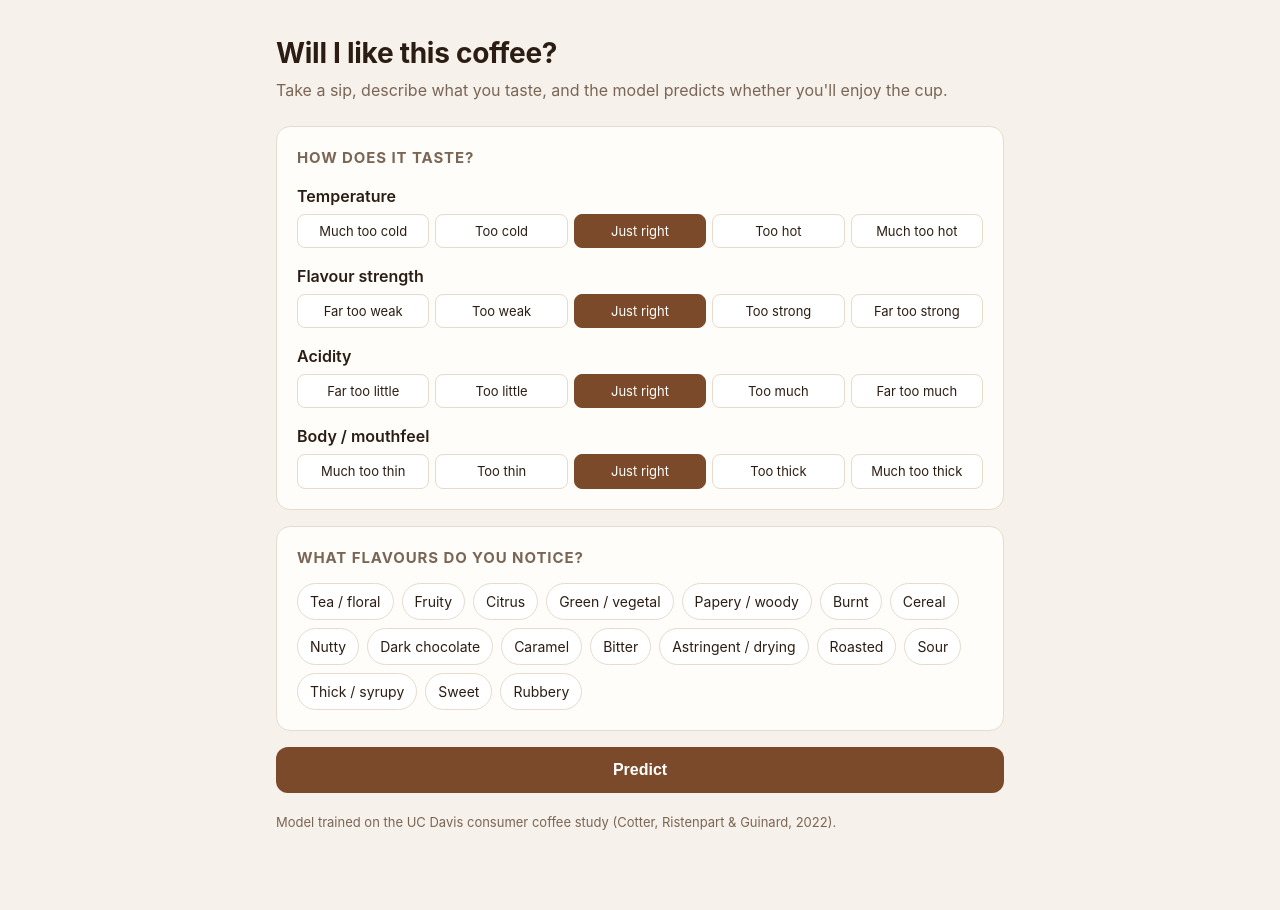
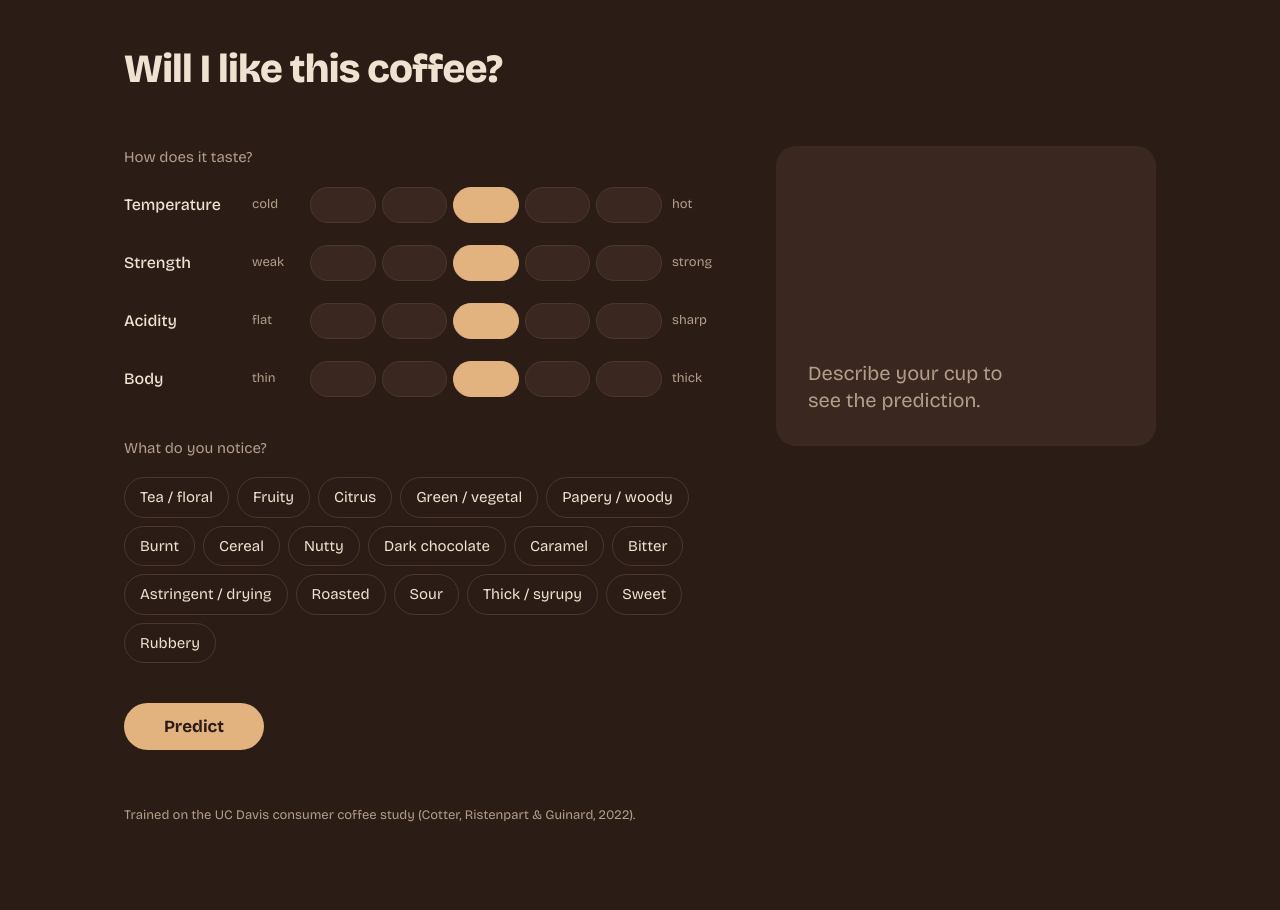
Before and after one commit to victorWI/Data-Engineering-Assingment-1, a Flask app: page / in a window 1280 px wide. After the commit the page ends 822 px from the top, so only its background shows below. Run offline with Flask 3, Linux system fonts and the light colour scheme.

Commit message:
UI redesign: dark-roast palette, compact tasting scales, large result

```diff
--- a/prediction-ui/app.py
+++ b/prediction-ui/app.py
@@ -9,11 +9,12 @@ from flask import Flask, render_template, request
 
 app = Flask(__name__)
 
+# key, label, the five answer options (used for screen readers), and the two end words shown on the scale
 JAR_QUESTIONS = [
-    ("temperature", "Temperature", ["Much too cold", "Too cold", "Just right", "Too hot", "Much too hot"]),
-    ("flavor_intensity", "Flavour strength", ["Far too weak", "Too weak", "Just right", "Too strong", "Far too strong"]),
-    ("acidity", "Acidity", ["Far too little", "Too little", "Just right", "Too much", "Far too much"]),
-    ("mouthfeel", "Body / mouthfeel", ["Much too thin", "Too thin", "Just right", "Too thick", "Much too thick"]),
+    ("temperature", "Temperature", ["Much too cold", "Too cold", "Just right", "Too hot", "Much too hot"], "cold", "hot"),
+    ("flavor_intensity", "Strength", ["Far too weak", "Too weak", "Just right", "Too strong", "Far too strong"], "weak", "strong"),
+    ("acidity", "Acidity", ["Far too little", "Too little", "Just right", "Too much", "Far too much"], "flat", "sharp"),
+    ("mouthfeel", "Body", ["Much too thin", "Too thin", "Just right", "Too thick", "Much too thick"], "thin", "thick"),
 ]
 FLAVOURS = [
     ("tea_floral", "Tea / floral"), ("fruit", "Fruity"), ("citrus", "Citrus"), ("green_veg", "Green / vegetal"),
@@ -40,7 +41,7 @@ def verdict_for(probability):
 
 
 def form_to_record(form):
-    record = {key: int(form.get(key, 3)) for key, _, _ in JAR_QUESTIONS}
+    record = {q[0]: int(form.get(q[0], 3)) for q in JAR_QUESTIONS}
     record.update({key: 1 if form.get(key) else 0 for key, _ in FLAVOURS})
     return record
 
--- a/prediction-ui/templates/index.html
+++ b/prediction-ui/templates/index.html
@@ -3,97 +3,187 @@
 <head>
   <meta charset="utf-8">
   <meta name="viewport" content="width=device-width, initial-scale=1">
+  <meta name="theme-color" content="#2b1d16">
   <title>Will I like this coffee?</title>
+  <link rel="preconnect" href="https://fonts.googleapis.com">
+  <link rel="preconnect" href="https://fonts.gstatic.com" crossorigin>
+  <link href="https://fonts.googleapis.com/css2?family=Bricolage+Grotesque:opsz,wght@12..96,400;12..96,500;12..96,700;12..96,800&display=swap" rel="stylesheet">
   <style>
-    :root { --bg:#f6f1ea; --card:#fffdf9; --ink:#2b1d14; --muted:#7a6656; --line:#e6dbcd;
-            --accent:#7b4a2a; --accent-soft:#f0e3d4; --good:#2f7d4f; --bad:#a3402f; }
-    * { box-sizing:border-box; }
-    body { margin:0; background:var(--bg); color:var(--ink);
-           font:16px/1.5 -apple-system, "Segoe UI", Roboto, Helvetica, Arial, sans-serif; }
-    main { max-width:760px; margin:0 auto; padding:32px 16px 64px; }
-    h1 { font-size:28px; margin:0 0 4px; letter-spacing:-0.01em; }
-    .lead { color:var(--muted); margin:0 0 24px; }
-    section { background:var(--card); border:1px solid var(--line); border-radius:14px; padding:20px; margin-bottom:16px; }
-    h2 { font-size:15px; text-transform:uppercase; letter-spacing:.06em; color:var(--muted); margin:0 0 14px; }
-    .q { margin-bottom:16px; } .q:last-child { margin-bottom:0; }
-    .q-label { font-weight:600; margin-bottom:6px; }
-    .scale { display:grid; grid-template-columns:repeat(5,1fr); gap:6px; }
-    .scale input, .chips input { position:absolute; opacity:0; pointer-events:none; }
-    .scale label { display:block; text-align:center; font-size:13px; padding:8px 4px; border:1px solid var(--line);
-                   border-radius:8px; cursor:pointer; background:#fff; line-height:1.25; }
-    .scale input:checked + label { background:var(--accent); border-color:var(--accent); color:#fff; }
-    .scale input:focus-visible + label, .chips input:focus-visible + label { outline:2px solid var(--accent); outline-offset:2px; }
-    .chips { display:flex; flex-wrap:wrap; gap:8px; }
-    .chips label { padding:7px 12px; border:1px solid var(--line); border-radius:999px; cursor:pointer; background:#fff; font-size:14px; }
-    .chips input:checked + label { background:var(--accent-soft); border-color:var(--accent); color:var(--accent); font-weight:600; }
-    button { width:100%; padding:14px; font-size:16px; font-weight:600; border:0; border-radius:12px;
-             background:var(--accent); color:#fff; cursor:pointer; }
-    button:hover { filter:brightness(1.08); }
-    .result { text-align:center; padding:28px 20px; }
-    .verdict { font-size:26px; font-weight:700; margin:0 0 4px; }
-    .verdict.good { color:var(--good); } .verdict.bad { color:var(--bad); } .verdict.unsure { color:var(--accent); }
-    .meter { height:10px; background:var(--line); border-radius:999px; overflow:hidden; margin:14px auto 6px; max-width:360px; }
-    .meter span { display:block; height:100%; background:var(--accent); }
-    .small { color:var(--muted); font-size:13px; }
-    .error { color:var(--bad); }
-    @media (max-width:520px) { .scale { grid-template-columns:1fr; } .scale label { text-align:left; } }
+    /* Dark-roast palette: one surface family, crema-coloured text, one caramel accent.
+       Shapes: panels 20px, everything interactive is a full pill. */
+    :root {
+      --roast: #2b1d16;     /* page */
+      --bean: #3a2820;      /* raised surface */
+      --grind: #4d372c;     /* lines, idle controls */
+      --crema: #efe2d0;     /* text */
+      --husk: #b39d8a;      /* secondary text */
+      --caramel: #e2b27f;   /* the one accent */
+      --font: "Bricolage Grotesque", ui-sans-serif, system-ui, sans-serif;
+    }
+    * { box-sizing: border-box; }
+    html { -webkit-text-size-adjust: 100%; }
+    body {
+      margin: 0; min-height: 100dvh; background: var(--roast); color: var(--crema);
+      font: 400 16px/1.5 var(--font); font-optical-sizing: auto;
+    }
+    .page {
+      max-width: 1080px; margin: 0 auto; padding: 48px 24px 64px;
+      display: grid; grid-template-columns: minmax(0, 1fr) 380px; gap: 56px; align-items: start;
+    }
+    h1 { grid-column: 1 / -1; margin: 0; font-size: clamp(28px, 4vw, 40px); font-weight: 800;
+         line-height: 1.05; letter-spacing: -0.02em; }
+
+    /* ---------- form ---------- */
+    form { display: grid; gap: 40px; }
+    fieldset { border: 0; margin: 0; padding: 0; min-width: 0; }
+    legend { padding: 0; margin-bottom: 18px; color: var(--husk); font-size: 15px; }
+
+    .scales { display: grid; gap: 22px; }
+    .scale { display: grid; grid-template-columns: 112px 1fr; align-items: center; gap: 16px; }
+    .scale-name { font-weight: 500; }
+    .steps { display: grid; grid-template-columns: 52px repeat(5, 1fr) 52px; align-items: center; gap: 6px; }
+    .end { color: var(--husk); font-size: 13px; }
+    .end:last-child { padding-left: 4px; }
+    .step { position: relative; display: block; height: 36px; }
+    .step input { position: absolute; inset: 0; opacity: 0; margin: 0; cursor: pointer; }
+    .step span {
+      display: block; height: 100%; border-radius: 999px; background: var(--bean);
+      border: 1px solid var(--grind); transition: background .15s ease, border-color .15s ease;
+    }
+    .step.mid span { border-color: var(--husk); }       /* "just right" is marked by its outline */
+    .step input:hover + span { border-color: var(--caramel); }
+    .step input:checked + span { background: var(--caramel); border-color: var(--caramel); }
+    .step input:focus-visible + span { outline: 2px solid var(--crema); outline-offset: 3px; }
+
+    .notes { display: flex; flex-wrap: wrap; gap: 8px; }
+    .note { position: relative; }
+    .note input { position: absolute; opacity: 0; inset: 0; margin: 0; cursor: pointer; }
+    .note span {
+      display: inline-block; padding: 8px 15px; border-radius: 999px; border: 1px solid var(--grind);
+      font-size: 15px; transition: background .15s ease, color .15s ease, border-color .15s ease;
+    }
+    .note input:hover + span { border-color: var(--caramel); }
+    .note input:checked + span { background: var(--crema); color: var(--roast); border-color: var(--crema); font-weight: 500; }
+    .note input:focus-visible + span { outline: 2px solid var(--caramel); outline-offset: 3px; }
+
+    button {
+      justify-self: start; padding: 15px 40px; border: 0; border-radius: 999px; cursor: pointer;
+      background: var(--caramel); color: var(--roast); font: 700 17px/1 var(--font);
+      transition: transform .1s ease, filter .15s ease;
+    }
+    button:hover { filter: brightness(1.06); }
+    button:active { transform: translateY(1px) scale(.99); }
+    button:focus-visible { outline: 2px solid var(--crema); outline-offset: 3px; }
+
+    /* ---------- result ---------- */
+    .result {
+      position: sticky; top: 32px; background: var(--bean); border-radius: 20px; padding: 32px;
+      min-height: 300px; display: flex; flex-direction: column; justify-content: flex-end;
+    }
+    .pct {
+      font-size: clamp(88px, 12vw, 132px); font-weight: 800; line-height: .9; letter-spacing: -0.04em;
+      font-variant-numeric: tabular-nums;
+    }
+    .pct small { font-size: .42em; letter-spacing: 0; margin-left: 4px; color: var(--husk); }
+    .verdict { margin: 18px 0 6px; font-size: 26px; font-weight: 700; line-height: 1.15; }
+    .verdict.like { color: var(--caramel); }
+    .caption { margin: 0; color: var(--husk); font-size: 14px; }
+    .empty { color: var(--husk); font-size: 20px; line-height: 1.35; max-width: 16ch; margin: 0; }
+    .error { color: var(--crema); }
+
+    footer { grid-column: 1 / -1; color: var(--husk); font-size: 13px; }
+
+    @media (max-width: 860px) {
+      .page { grid-template-columns: 1fr; gap: 32px; padding: 28px 16px 48px; }
+      .result { position: static; order: -1; min-height: 0; padding: 24px; }
+      h1 { order: -2; }
+      .scale { grid-template-columns: 1fr; gap: 8px; }
+      button { justify-self: stretch; }
+    }
+    @media (prefers-reduced-motion: reduce) {
+      * { transition: none !important; }
+    }
   </style>
 </head>
 <body>
-<main>
+<main class="page">
   <h1>Will I like this coffee?</h1>
-  <p class="lead">Take a sip, describe what you taste, and the model predicts whether you'll enjoy the cup.</p>
-
-  {% if result %}
-  <section class="result" aria-live="polite">
-    {% if result.verdict == "like" %}
-      <p class="verdict good">You'll probably like this one</p>
-    {% elif result.verdict == "dislike" %}
-      <p class="verdict bad">Probably not your cup</p>
-    {% else %}
-      <p class="verdict unsure">Hard to say</p>
-      <p class="small">Your description doesn't point clearly either way.</p>
-    {% endif %}
-    <div class="meter" role="img" aria-label="{{ (result.probability * 100)|round|int }}% chance you like it">
-      <span style="width: {{ (result.probability * 100)|round|int }}%"></span>
-    </div>
-    <p class="small">{{ (result.probability * 100)|round|int }}% chance you'd rate it 6 or higher out of 9</p>
-  </section>
-  {% elif error %}
-  <section class="result"><p class="error">{{ error }}</p></section>
-  {% endif %}
 
   <form action="/checkcoffee" method="POST">
-    <section>
-      <h2>How does it taste?</h2>
-      {% for key, label, options in jar %}
-      <div class="q" role="radiogroup" aria-label="{{ label }}">
-        <div class="q-label">{{ label }}</div>
-        <div class="scale">
+    <fieldset>
+      <legend>How does it taste?</legend>
+      <div class="scales">
+        {% for key, label, options, low, high in jar %}
+        <div class="scale" role="radiogroup" aria-label="{{ label }}">
+          <span class="scale-name">{{ label }}</span>
+          <div class="steps">
+            <span class="end" aria-hidden="true">{{ low }}</span>
             {% for opt in options %}
               {% set v = loop.index %}
-            <input type="radio" id="{{ key }}{{ v }}" name="{{ key }}" value="{{ v }}"
+              <label class="step{% if v == 3 %} mid{% endif %}">
+                <input type="radio" name="{{ key }}" value="{{ v }}" aria-label="{{ label }}: {{ opt }}"
                        {% if (selected and selected[key] == v) or (not selected and v == 3) %}checked{% endif %}>
-            <label for="{{ key }}{{ v }}">{{ opt }}</label>
+                <span></span>
+              </label>
             {% endfor %}
+            <span class="end" aria-hidden="true">{{ high }}</span>
           </div>
         </div>
         {% endfor %}
-    </section>
+      </div>
+    </fieldset>
 
-    <section>
-      <h2>What flavours do you notice?</h2>
-      <div class="chips">
+    <fieldset>
+      <legend>What do you notice?</legend>
+      <div class="notes">
         {% for key, label in flavours %}
-          <input type="checkbox" id="{{ key }}" name="{{ key }}" value="1" {% if selected and selected[key] %}checked{% endif %}>
-          <label for="{{ key }}">{{ label }}</label>
+          <label class="note">
+            <input type="checkbox" name="{{ key }}" value="1" {% if selected and selected[key] %}checked{% endif %}>
+            <span>{{ label }}</span>
+          </label>
         {% endfor %}
       </div>
-    </section>
+    </fieldset>
 
     <button type="submit">Predict</button>
   </form>
-  <p class="small" style="margin-top:20px">Model trained on the UC Davis consumer coffee study (Cotter, Ristenpart &amp; Guinard, 2022).</p>
+
+  <aside class="result" aria-live="polite">
+    {% if result %}
+      {% set pct = (result.probability * 100)|round|int %}
+      <div class="pct"><span data-count="{{ pct }}">{{ pct }}</span><small>%</small></div>
+      {% if result.verdict == "like" %}
+        <p class="verdict like">You'll likely enjoy it</p>
+      {% elif result.verdict == "dislike" %}
+        <p class="verdict">Probably not for you</p>
+      {% else %}
+        <p class="verdict">Hard to say</p>
+      {% endif %}
+      <p class="caption">Chance you'd rate it 6 or more out of 9</p>
+    {% elif error %}
+      <p class="empty error">{{ error }} Try again in a moment.</p>
+    {% else %}
+      <p class="empty">Describe your cup to see the prediction.</p>
+    {% endif %}
+  </aside>
+
+  <footer>Trained on the UC Davis consumer coffee study (Cotter, Ristenpart &amp; Guinard, 2022).</footer>
 </main>
+
+<script>
+  // One motion moment: the percentage counts up when a result arrives (skipped for reduced motion).
+  (function () {
+    var el = document.querySelector("[data-count]");
+    if (!el || window.matchMedia("(prefers-reduced-motion: reduce)").matches) return;
+    var target = +el.dataset.count, start = null, dur = 700;
+    function tick(t) {
+      if (start === null) start = t;
+      var p = Math.min((t - start) / dur, 1), eased = 1 - Math.pow(1 - p, 3);
+      el.textContent = Math.round(target * eased);
+      if (p < 1) requestAnimationFrame(tick);
+    }
+    requestAnimationFrame(tick);
+  })();
+</script>
 </body>
 </html>
```
Lines whose indentation alone changed are shown as unchanged.
